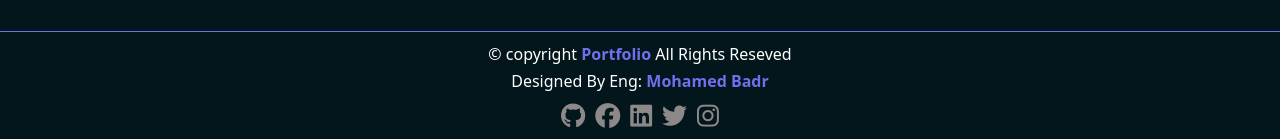
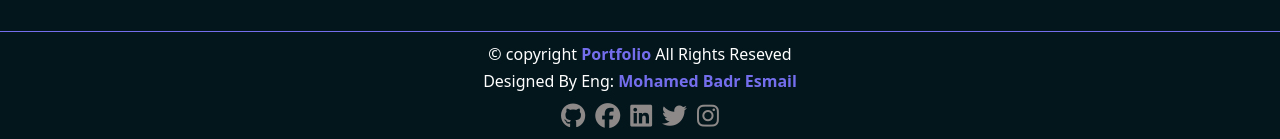
Before and after one commit to MohamedBadrr/Protfolio, a React (Create React App) app: page / in a window 1280 px wide. Shown: the part 5215-5354 px from the top of the page. Built offline with nearby package versions, Linux system fonts and the light colour scheme.

Commit message:
test deployment

```diff
--- a/src/Footer/Footer.jsx
+++ b/src/Footer/Footer.jsx
@@ -8,7 +8,7 @@ const Footer = () => {
           &copy; copyright <strong><span class="specail">Portfolio</span></strong> All Rights Reseved
        </div>
        <div class="credited text-center">
-          Designed By <span class="me">Eng: <strong class="specail">Mohamed Badr</strong></span>
+          Designed By <span class="me">Eng: <strong class="specail">Mohamed Badr Esmail</strong></span>
        </div>
        <div class="icons text-center">
           <a href="https://github.com/MohamedBadrr" target="_blank"><i class="fa-brands fa-github"></i></a>
```
